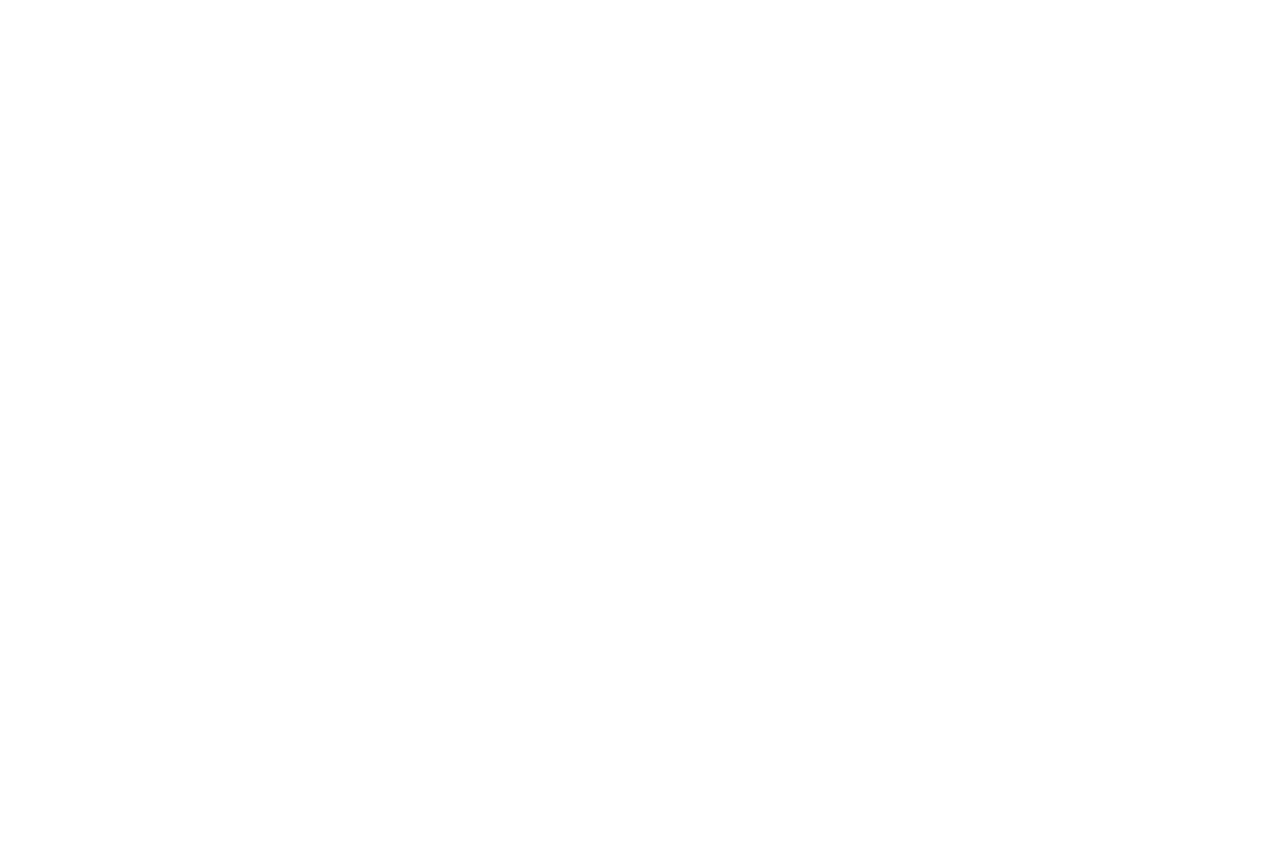
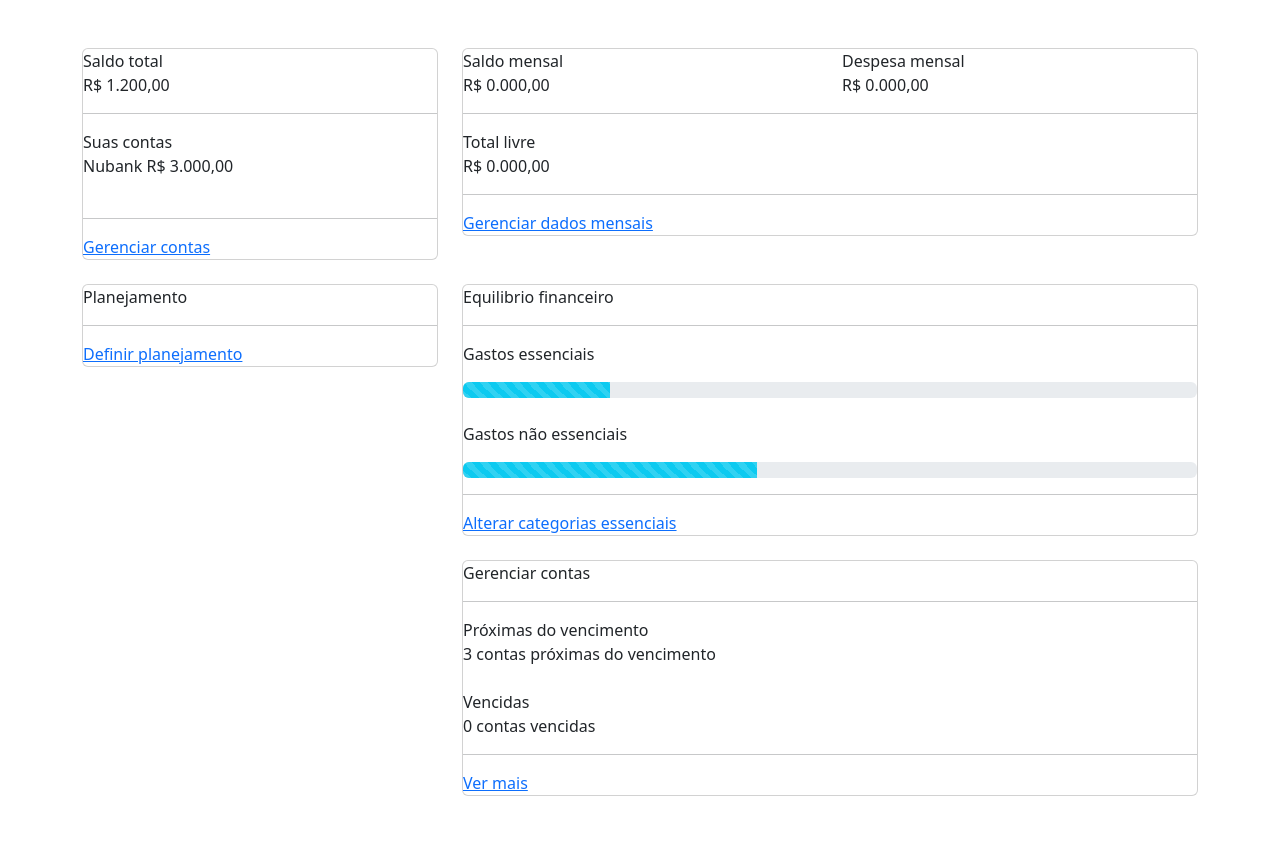
Before and after one commit to Rodrigo-Monteiro-Lima/PSW_FINAN.CE, a Django app: page /perfil/home/ in a window 1280 px wide. Before the commit the part shown is empty. Shown: the part 430-1274 px from the top of the page. Before the commit the page ends 56 px from the top, so only its background shows below. Run offline with Django 4.2, Linux system fonts and the light colour scheme.

Commit message:
feat: home

```diff
--- a/perfil/templates/home.html
+++ b/perfil/templates/home.html
@@ -1 +1,157 @@
 {% extends 'bases/base.html' %}
+
+{% block 'body' %}
+    <div class="container">
+        <br>
+        <br>
+        <div class="row">
+            <div class="col-md-3">
+                <a style="text-decoration: none; color:white;" href="#">
+                    <div class="card">
+                        <div class="row">
+                            <div class="col-md-8">
+                                <span  class="fonte-destaque">RS 1.000,00</span>
+                            </div>
+                            <div class="col-md">
+                                <img class="icone-setas" src="#">
+                            </div>
+                        </div>
+
+                    </div>
+                </a>
+            </div>
+            <div class="col-md-3">
+                <a style="text-decoration: none; color:white;" href="#">
+                    <div class="card">
+                        <div class="row">
+                            <div class="col-md-8">
+                                <span  class="fonte-destaque">RS 1.000,00</span>
+                            </div>
+                            <div class="col-md">
+                                <img class="icone-setas" src="#">
+                            </div>
+                        </div>
+                    </div>
+                </a>
+            </div>
+        </div>
+        <br>
+        <br>
+
+        <div class="row">
+
+            <div class="col-md-4">
+                <div class="card">
+                    <div class="saldo">
+                        <span class="fonte-destaque">Saldo total</span>
+                        <br>
+                        <span class="font-light">R$ 1.200,00</span>
+                    </div>
+                    <hr class="hr-borda">
+                    <span class="fonte-destaque">Suas contas</span>
+
+                    <div class="div-contas">
+
+                            <div class="lista-conta">
+                                <span>Nubank</span>
+                                <span class="total-conta">R$ 3.000,00</span>
+                            </div>
+                            <br>
+
+
+
+                    </div>
+                    <hr class="hr-borda">
+                    <a href="#" class="botao-principal">Gerenciar contas</a>
+                </div>
+
+            </div>
+
+            <div class="col-md-8">
+                <div class="card">
+                    <div class="row">
+                        <div class="col-md">
+                            <div class="saldo">
+                                <span class="fonte-destaque">Saldo mensal</span>
+                                <br>
+                                <span class="font-light">R$ 0.000,00</span>
+                            </div>
+                        </div>
+                        <div class="col-md">
+                            <div class="despesa">
+                                <span class="fonte-destaque">Despesa mensal</span>
+                                <br>
+                                <span class="font-light">R$ 0.000,00</span>
+                            </div>
+
+                        </div>
+
+                    </div>
+                    <hr class="hr-borda">
+                    <span class="fonte-destaque">Total livre</span>
+                    <span class="font-light negativo">R$ 0.000,00</span>
+                    <hr class="hr-borda">
+                    <a href="#" class="botao-principal">Gerenciar dados mensais</a>
+                </div>
+            </div>
+
+        </div>
+        <br>
+        <div class="row">
+            <div class="col-md-4">
+                <div class="card">
+                    <div class="saldo">
+                        <span class="fonte-destaque">Planejamento</span>
+                    </div>
+                    <hr class="hr-borda">
+                    <a href="#" class="botao-principal">Definir planejamento</a>
+                </div>
+            </div>
+            <div class="col-md-8">
+                <div class="card">
+                    <span class="fonte-destaque">Equilibrio financeiro</span>
+                    <hr class="hr-borda">
+
+                    <p>Gastos essenciais</p>
+                    <div class="progress">
+                        <div class="progress-bar progress-bar-striped bg-info" role="progressbar" style="width: 20%" aria-valuenow="50" aria-valuemin="0" aria-valuemax="100"></div>
+                    </div>
+                    <br>
+                    <p>Gastos não essenciais</p>
+                    <div class="progress">
+                        <div class="progress-bar progress-bar-striped bg-info" role="progressbar" style="width: 40%" aria-valuenow="50" aria-valuemin="0" aria-valuemax="100"></div>
+                    </div>
+
+                    <hr class="hr-borda">
+                    <a href="#" class="botao-principal">Alterar categorias essenciais</a>
+
+                </div>
+            </div>
+        </div>
+        <br>
+        <div class="row">
+            <div class="col-md-4">
+            </div>
+
+            <div class="col-md-8">
+                <div class="card">
+                    <span class="fonte-destaque">Gerenciar contas</span>
+                    <hr class="hr-borda">
+
+                    <span class="fonte-destaque">Próximas do vencimento</span>
+                    <span class="fonte-light">3 contas próximas do vencimento</span>
+                    <br>
+                    <span class="fonte-destaque negativo">Vencidas</span>
+                    <span class="fonte-light">0 contas vencidas</span>
+
+                    <hr class="hr-borda">
+
+                    <a href="#" class="botao-principal">Ver mais</a>
+
+                </div>
+            </div>
+        </div>
+        <br>
+        <br>
+    </div>
+{% endblock %}
```
